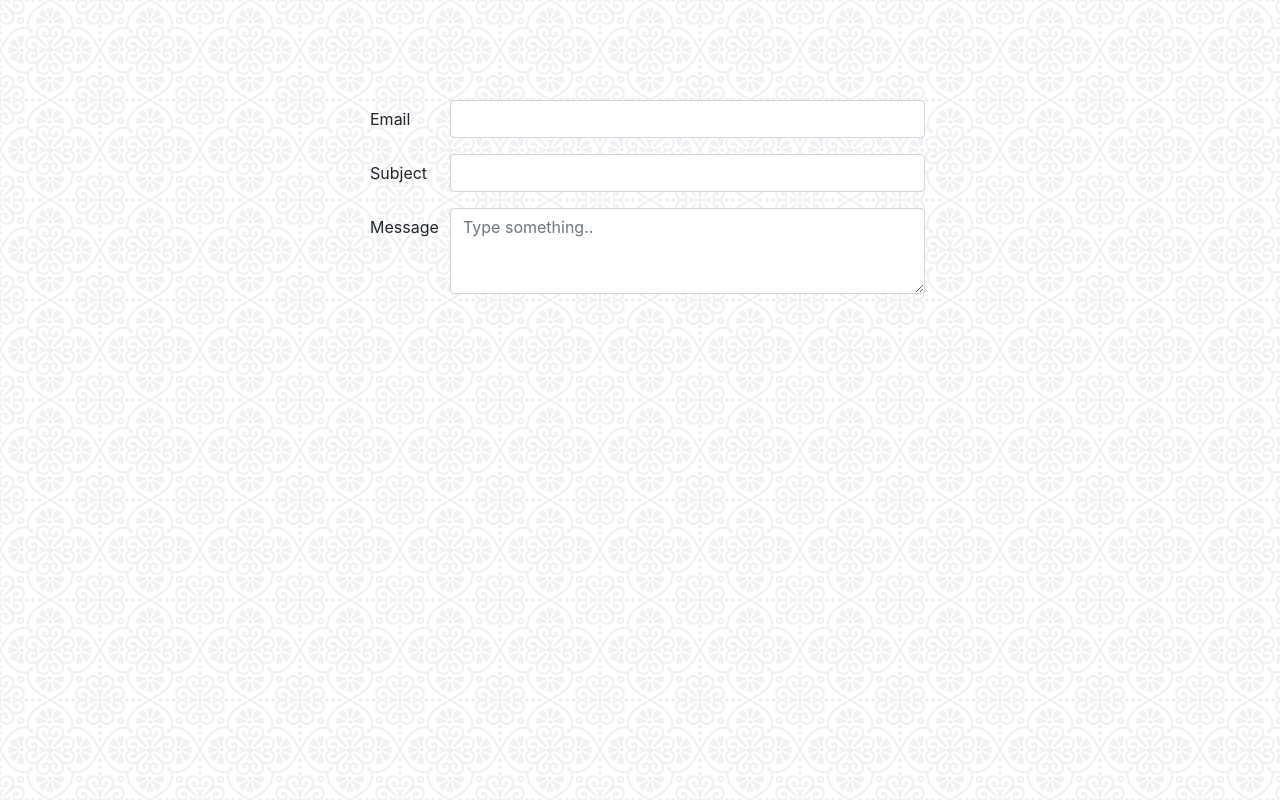
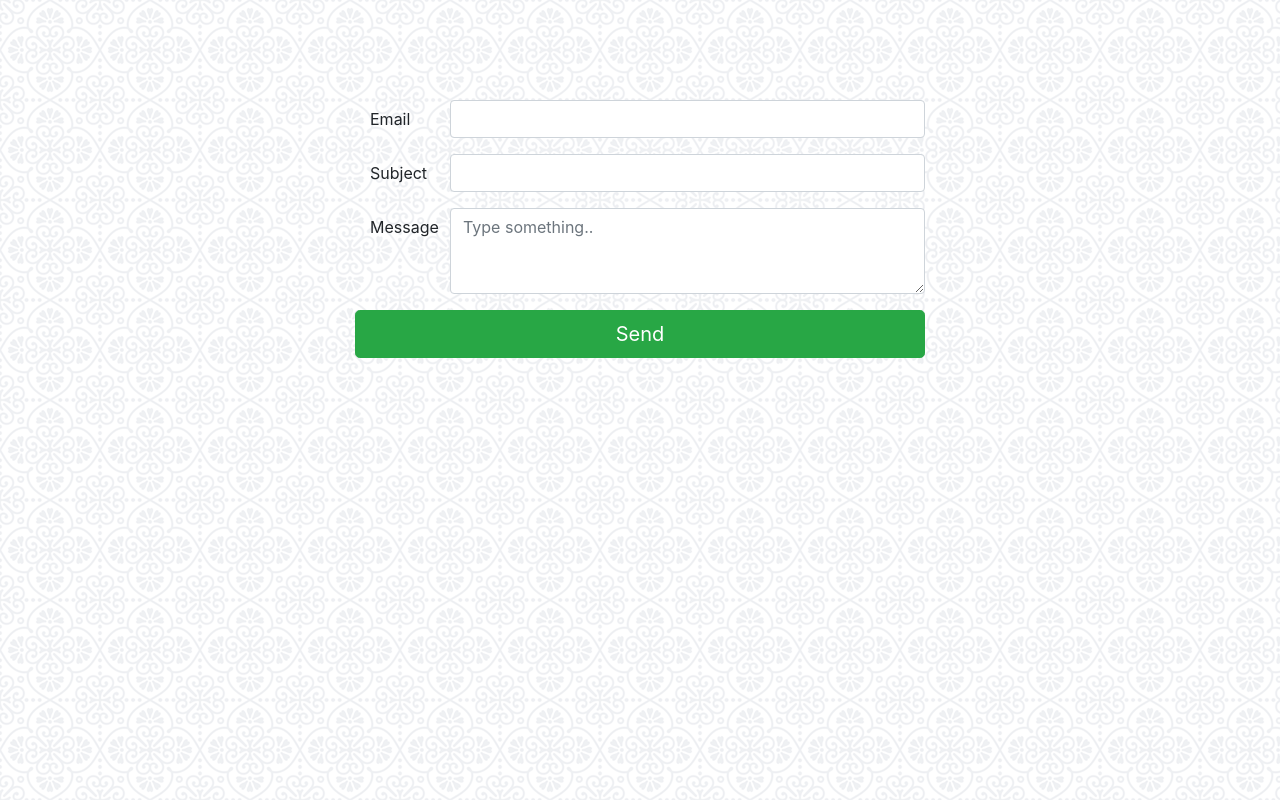
Before and after one commit to havus/devC-session-4, a plain HTML site: page feedback.html in a window 1280 px wide. Drawn offline with Linux system fonts and the light colour scheme.

Commit message:
add button

```diff
--- a/css/feedback-style.css
+++ b/css/feedback-style.css
@@ -10,3 +10,7 @@
 .main {
 	margin-top: 100px;
 }
+
+button {
+	width: 100%;
+}
--- a/feedback.html
+++ b/feedback.html
@@ -26,6 +26,9 @@
 		    	<label for="message" class="offset-3 col-sm-1 col-form-label">Message</label>
 		    	<textarea class="form-control col-sm-5" id="exampleFormControlTextarea1" rows="3" placeholder="Type something.."></textarea>
 		    </div>
+		    <div class="row">
+				<button class="offset-3 col-sm-6 btn btn-success btn-lg" type="submit">Send</button>
+		    </div>
 		  </form>
 		</div>
 	</div>
```
